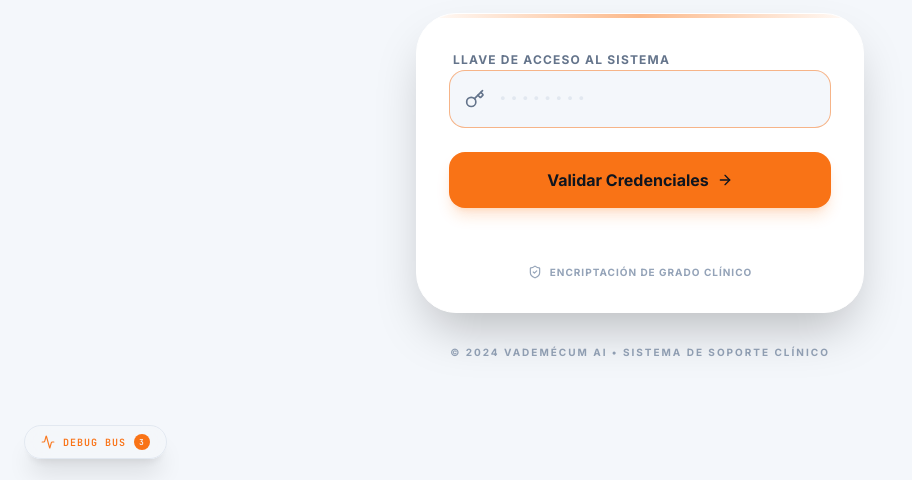
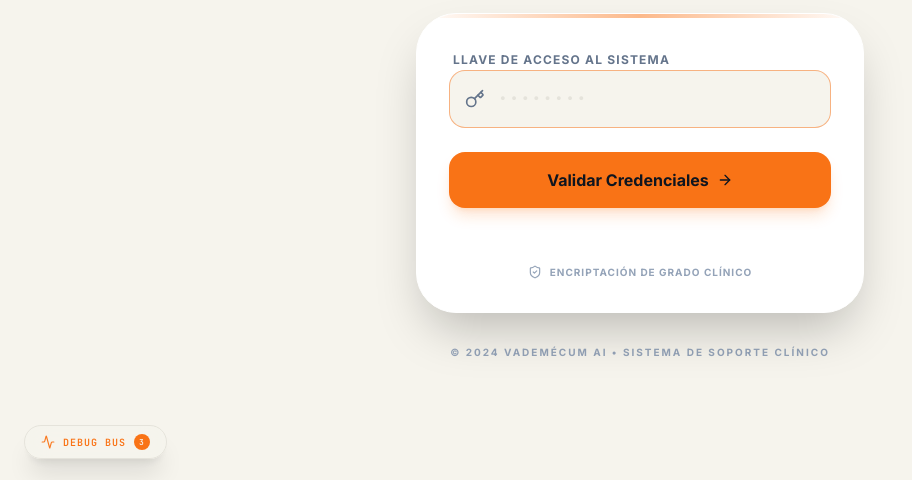
Before and after one commit to rps2217/vademecum-ai-local, a React (Vite) app: page / in a window 1280 px wide. Shown: the part 317-797 px from the top of the page, without its empty margins (0-912 px from the left). Built offline with nearby package versions, Linux system fonts and the light colour scheme.

Commit message:
feat: Adjust light theme color palette
Updates the light theme background, surface, and text colors to use a warmer, more beige/ivory palette. This change aims to improve visual comfort and the overall aesthetic of the application in light mode.

```diff
--- a/src/index.css
+++ b/src/index.css
@@ -54,13 +54,13 @@
   }
 
   .light {
-    --app-bg: #f4f7fb;
+    --app-bg: #f6f4ed; /* Beige/Ivory background */
     --app-surface: #ffffff;
 
     --app-slate-950: #ffffff;
-    --app-slate-900: #f4f7fb; /* Equivalent to dark's 900 (bg) */
+    --app-slate-900: #f6f4ed; /* Equivalent to dark's 900 (bg) */
     --app-slate-800: #ffffff; /* Equivalent to dark's 800 (surface) */
-    --app-slate-700: #e2e8f0; /* Borders */
+    --app-slate-700: #e5e3db; /* Warmer borders */
     --app-slate-600: #94a3b8;
     --app-slate-500: #64748b; /* Text muted */
     --app-slate-400: #475569; /* Text normal */
```
